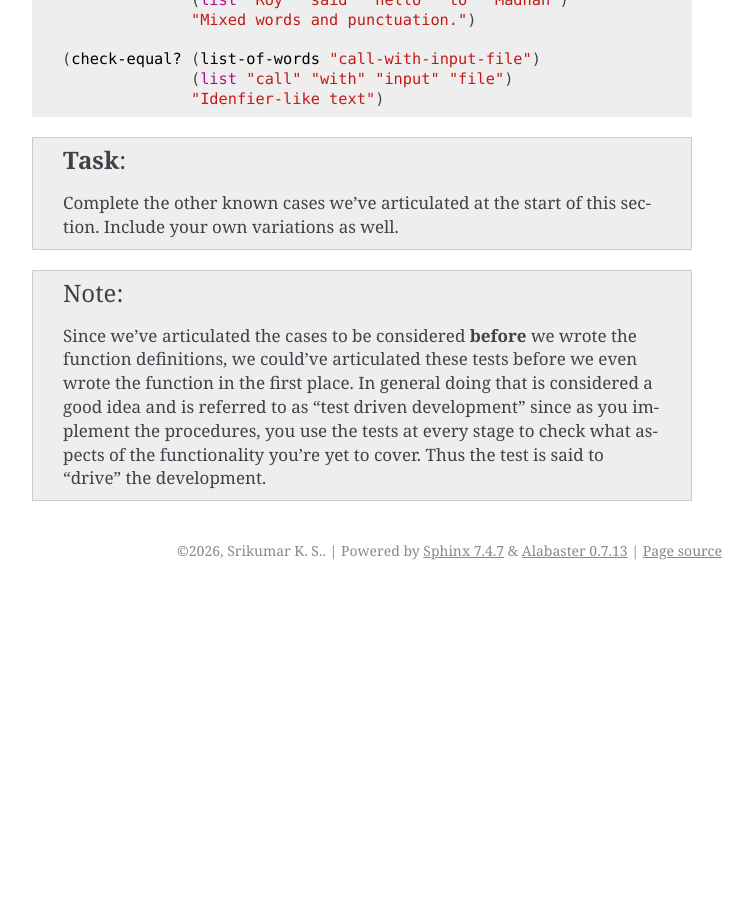
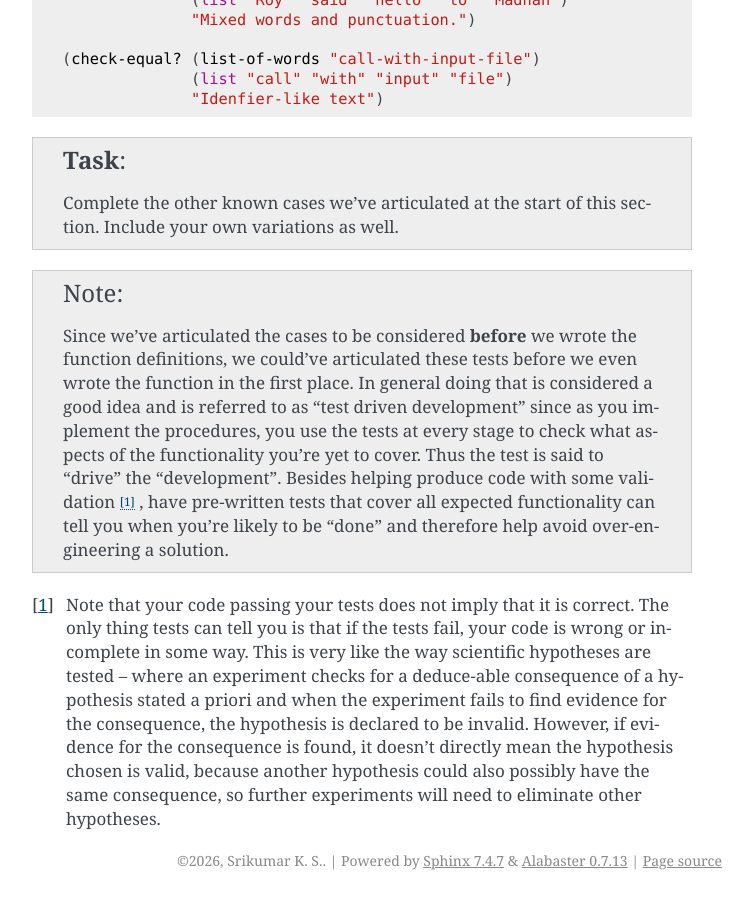
Before and after one commit to kreauniv/complit, a Sphinx documentation site: the page built from source/parsing.rst, in a window 1280 px wide and 900 px high, scrolled down 10420 px. Shown: the whole window, without its empty margins (388-1141 px from the left). Built offline with Sphinx 7.4.7, drawn with Linux system fonts in a browser that asks for light colours; before the commit the page ends 11010 px from its top, so only the background shows below that.

```diff
--- a/source/index.rst
+++ b/source/index.rst
@@ -22,3 +22,4 @@ CompLIT: Programming Literacy (WORK-IN-PROGRESS)
    representations
    svg
    generalizations
+   assumptions
--- a/source/parsing.rst
+++ b/source/parsing.rst
@@ -392,6 +392,8 @@ Putting it all together, we have --
    the intended solution starting from the top-level and working your way
    down adding detail in each step.
 
+.. _knowing-it-works:
+
 How do we know it works?
 ------------------------
 
@@ -478,7 +480,22 @@ granted. Let's focus on the actual utility cases first.
 .. note:: Since we've articulated the cases to be considered **before** we
    wrote the function definitions, we could've articulated these tests before
    we even wrote the function in the first place. In general doing that is
-   considered a good idea and is referred to as "test driven development"
-   since as you implement the procedures, you use the tests at every stage
-   to check what aspects of the functionality you're yet to cover. Thus the
-   test is said to "drive" the development.
+   considered a good idea and is referred to as "test driven development" since
+   as you implement the procedures, you use the tests at every stage to check
+   what aspects of the functionality you're yet to cover. Thus the test is said
+   to "drive" the "development". Besides helping produce code with some
+   validation [#tddcaveat]_ , have pre-written tests that cover all expected
+   functionality can tell you when you're likely to be "done" and therefore
+   help avoid over-engineering a solution.
+
+
+.. [#tddcaveat] Note that your code passing your tests does not imply that it
+   is correct. The only thing tests can tell you is that if the tests fail,
+   your code is wrong or incomplete in some way. This is very like the way
+   scientific hypotheses are tested -- where an experiment checks for a
+   deduce-able consequence of a hypothesis stated a priori and when the
+   experiment fails to find evidence for the consequence, the hypothesis is
+   declared to be invalid. However, if evidence for the consequence is found,
+   it doesn't directly mean the hypothesis chosen is valid, because another
+   hypothesis could also possibly have the same consequence, so further
+   experiments will need to eliminate other hypotheses.
```
Also changed, not shown: source/assumptions.rst (added, +258 -0 lines), source/images/andc.png (added), source/images/example-svg.png (added), source/images/example.svg (added), source/images/negative.png (added), source/images/real.png (added), source/images/test.svg (added), source/images/triangle-nn.png (added).
